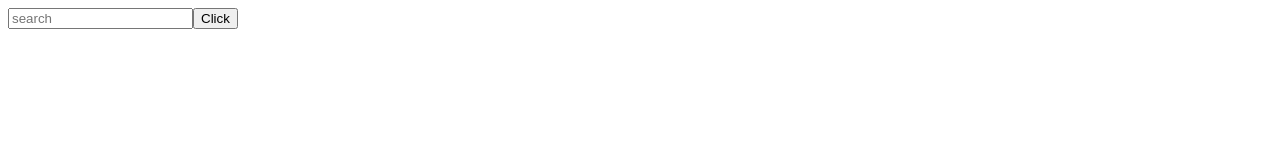
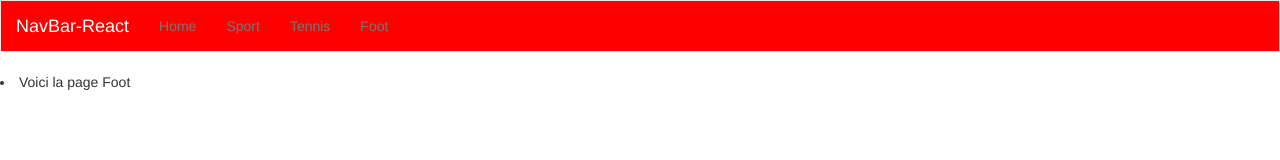
Before and after one commit to ArnaudBnd/react-searchVF, a React app: page /foot in a window 1280 px wide. Built offline with nearby package versions, Linux system fonts and the light colour scheme.

Commit message:
last modif

```diff
--- a/package.json
+++ b/package.json
@@ -34,7 +34,10 @@
   },
   "dependencies": {
     "axios": "^0.18.0",
+    "bootstrap": "^4.1.3",
     "react": "16.5.2",
-    "react-dom": "16.5.2"
+    "react-dom": "16.5.2",
+    "react-router": "^4.3.1",
+    "react-router-dom": "^4.3.1"
   }
 }
--- /dev/null
+++ b/src/Pages/Foot.js
@@ -0,0 +1,11 @@
+import React, { Component } from 'react'
+
+class Foot extends Component {
+  render() {
+    return (
+      <li>Voici la page Foot</li>
+    )
+  }
+}
+
+export default Foot
--- /dev/null
+++ b/src/Pages/Home.js
@@ -0,0 +1,15 @@
+import React, { Component } from 'react'
+import Search from '../search'
+
+class Home extends Component {
+  render() {
+    return (
+      <div>
+        <h1>Voici la home page</h1>
+        <Search />
+      </div>
+    )
+  }
+}
+
+export default Home
--- /dev/null
+++ b/src/Pages/Sport.js
@@ -0,0 +1,11 @@
+import React, { Component } from 'react'
+
+class Sport extends Component {
+  render() {
+    return (
+      <li>Voici la Sport page</li>
+    )
+  }
+}
+
+export default Sport
--- /dev/null
+++ b/src/Pages/Tennis.js
@@ -0,0 +1,11 @@
+import React, { Component } from 'react'
+
+class Tennis extends Component {
+  render() {
+    return (
+      <li>Voici la page Tennis</li>
+    )
+  }
+}
+
+export default Tennis
--- a/src/index.html
+++ b/src/index.html
@@ -5,8 +5,14 @@
   <meta name="viewport" content="width=device-width, initial-scale=1.0">
   <meta http-equiv="X-UA-Compatible" content="ie=edge">
   <title>React and Webpack4</title>
+  <!-- Latest compiled and minified CSS -->
+  <link rel="stylesheet" href="https://maxcdn.bootstrapcdn.com/bootstrap/3.3.5/css/bootstrap.min.css">
+  <!-- Optional theme -->
+  <!--<link rel="stylesheet" href="https://maxcdn.bootstrapcdn.com/bootstrap/3.3.5/css/bootstrap-theme.min.css">-->
 </head>
 <body>
   <div id="app"></div>
+<!-- Latest compiled and minified JavaScript -->
+<script src="https://maxcdn.bootstrapcdn.com/bootstrap/3.3.5/js/bootstrap.min.js"></script>
 </body>
 </html>
--- a/src/index.js
+++ b/src/index.js
@@ -1,9 +1,46 @@
+import { BrowserRouter, Switch, Route } from 'react-router-dom'
 import React from 'react'
 import ReactDOM from 'react-dom'
-import Search from './search'
+import NavBar from './nav/navbar'
+import Sport from './Pages/Sport'
+import Tennis from './Pages/Tennis'
+import Foot from './Pages/Foot'
+import Home from './Pages/Home'
+
+const navLinks = [
+  {
+    title: 'Home',
+    href: '/'
+  },
+  {
+    title: 'Sport',
+    href: '/sport'
+  },
+  {
+    title: 'Tennis',
+    href: '/tennis'
+  },
+  {
+    title: 'Foot',
+    href: '/foot'
+  }]
+
+const Router = () => (
+  <Switch>
+    <Route exact path="/" component={Home} />
+    <Route path="/sport" component={Sport} />
+    <Route path="/tennis" component={Tennis} />
+    <Route path="/foot" component={Foot} />
+  </Switch>
+)
 
 const App = () => (
-  <Search />
+  <BrowserRouter>
+    <div>
+      <NavBar bgColor="red" titleColor="white" navData={navLinks} />
+      <Router />
+    </div>
+  </BrowserRouter>
 )
 
 ReactDOM.render(<App />, document.getElementById('app'))
--- /dev/null
+++ b/src/nav/navItem.js
@@ -0,0 +1,14 @@
+import React, { Component } from 'react'
+import { Link } from 'react-router-dom'
+
+class NavItem extends Component {
+  render() {
+    const { href, title } = this.props
+
+    return (
+      <li><Link to={href}>{title}</Link></li>
+    )
+  }
+}
+
+export default NavItem
--- /dev/null
+++ b/src/nav/navbar.js
@@ -0,0 +1,48 @@
+import React, { Component } from 'react'
+import { withRouter } from 'react-router'
+import NavItem from './navItem'
+
+class NavBar extends Component {
+  createLinkItem(item, index) {
+    return <NavItem key={item.title + index} href={item.href} title={item.title} />
+  }
+
+  render() {
+    const { navData, bgColor, titleColor } = this.props
+    const titleStyle = {}
+    const navStyle = {
+      WebkitBoxShadow: '0 0 4px rgba(0,0,0,0,4)',
+      MozBoxShadow: '0 0 4px rgba(0,0,0,0,4)',
+      boxShadow: '0 0 4px rgba(0,0,0,0,4)',
+      borderRadius: 0
+    }
+
+    if (bgColor) {
+      navStyle.background = bgColor
+    }
+
+    if (titleColor) {
+      titleStyle.color = titleColor
+    }
+
+    return (
+      <div>
+        <nav style={navStyle} className="navbar navbar-default">
+          <div className="navbar-hearder">
+            <button className="navbar-toggle collapsed" type="button" data-toggle="collapse" data-target="#nav-collapse">
+              <span className="icon-bar" />
+              <span className="icon-bar" />
+              <span className="icon-bar" />
+            </button>
+            <a style={titleStyle} className="navbar-brand" href="#">NavBar-React</a>
+          </div>
+          <div className="collapse navbar-collapse" id="nav-collapse">
+            <ul className="nav navbar-nav">{navData.map(this.createLinkItem)}</ul>
+          </div>
+        </nav>
+      </div>
+    )
+  }
+}
+
+export default withRouter(NavBar)
```
Also changed, not shown: 1 other file.
